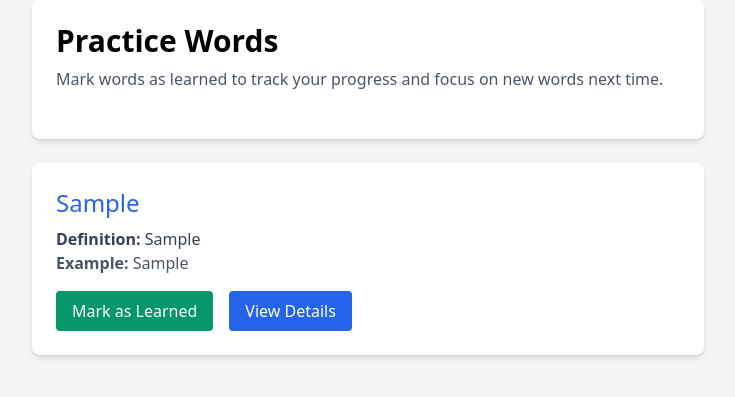
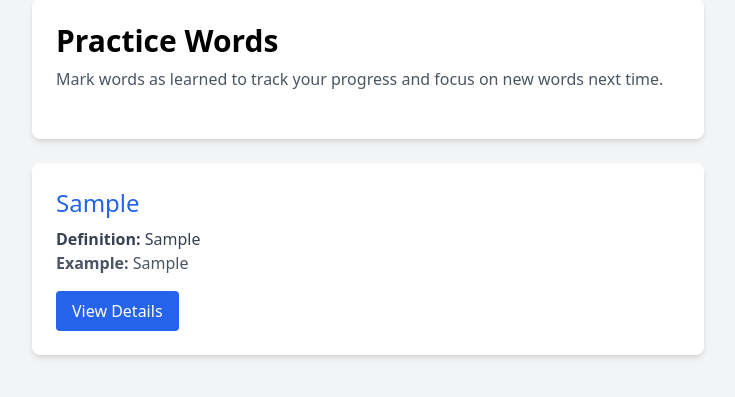
Before and after one commit to Booklynn/cs50w-daily-vocab-learning, a Django app: template vocab_app/templates/vocab_app/practice.html in a window 1280 px wide. Shown: the part 77-474 px from the top of the page, without its empty margins (272-1007 px from the left). Run offline with Django 5.2, Linux system fonts and the light colour scheme; the template is opened without the code that fills it: values that come from a table or form of the project are taken from there, others are empty; tables that the repository leaves empty hold one stand-in row (values such as "Sample post").

Commit message:
Remove submit form

```diff
--- a/vocab_app/templates/vocab_app/practice.html
+++ b/vocab_app/templates/vocab_app/practice.html
@@ -17,13 +17,6 @@
                 <p class="text-gray-600"><strong>Example:</strong> {{ word.example_sentence }}</p>
 
                 <div class="mt-4 flex space-x-4">
-                    <form method="post" action="{% url 'vocab_app:mark_learned' word.id %}">
-                        {% csrf_token %}
-                        <button type="submit" class="bg-green-600 text-white px-4 py-2 rounded hover:bg-green-700">
-                            Mark as Learned
-                        </button>
-                    </form>
-
                     <a href="{% url 'vocab_app:word_detail' word.id %}"
                        class="inline-flex items-center px-4 py-2 bg-blue-600 text-white rounded hover:bg-blue-700">
                         View Details
```
